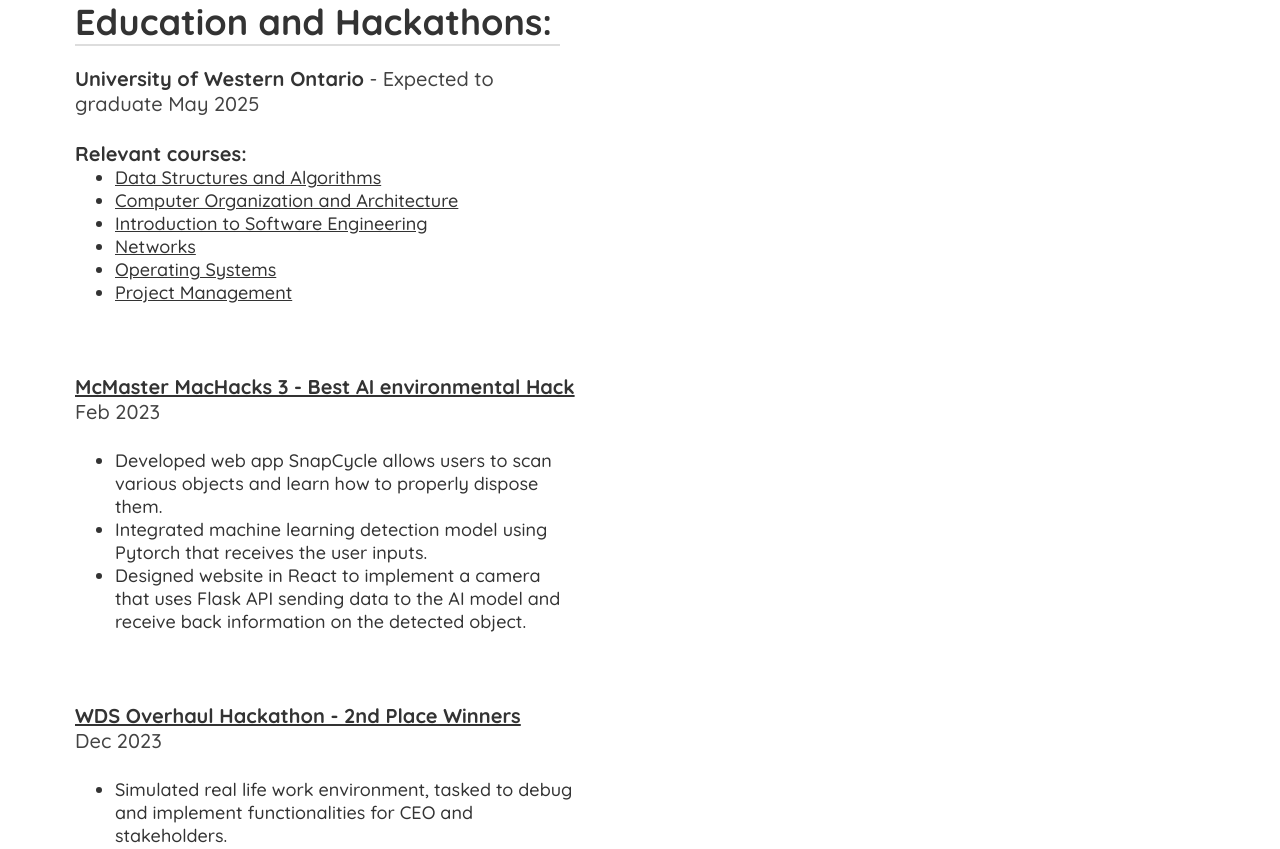
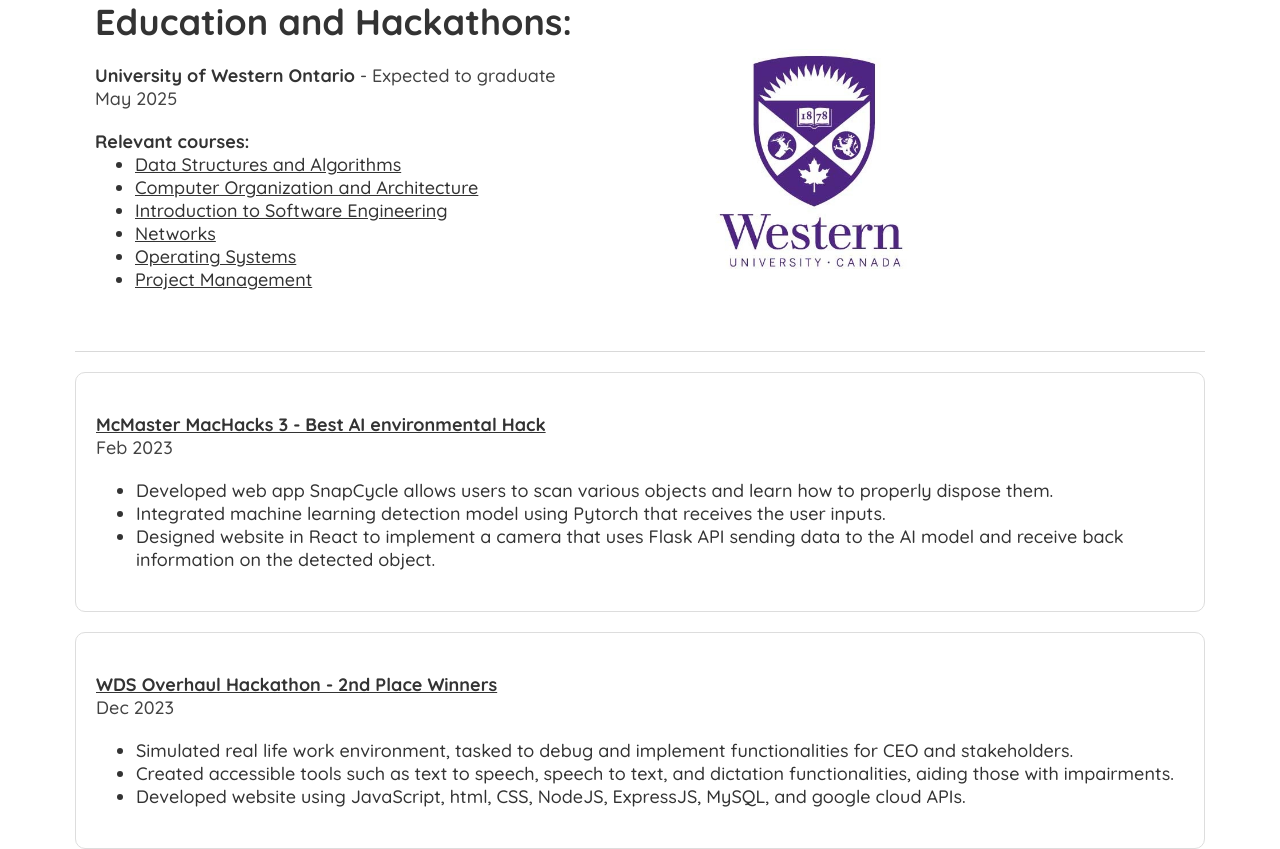
Before and after one commit to gabe310/gabe310.github.io, a React (Create React App) app: page / in a window 1280 px wide. Shown: the part 740-1589 px from the top of the page. Built offline with nearby package versions, Linux system fonts and the light colour scheme.

Commit message:
updated education and hackathon

```diff
--- a/src/pages/Home.jsx
+++ b/src/pages/Home.jsx
@@ -5,6 +5,7 @@
 import '../styles/home/PanelTwo.css'
 import quotesData from '../db/dataquote.json'
 import '../styles/home/PanelThree.css'
+import western from '../assets/home/western-image.jpeg'
 
 const Home = () => {
     return (
@@ -12,6 +13,7 @@
             <PanelOne/>
             <PanelTwo/>
             <PanelThree/>
+            <PanelFour/>
 
         </div>
     );
@@ -90,8 +92,15 @@
 
 const PanelThree = () => {
 
+    const handleClick = (url) => {
+        // Handle click action for the given URL
+        window.open(url, '_blank'); // Redirect to the desired link
+    };
+
     return(
         <div className='PanelThree'>
+            <div className='EducationContainer'>
+                <div className='EducationSection'>
                     <div className='Title' id='PanelThreeTitle'>
                         Education and Hackathons:
                     </div>
@@ -109,7 +118,17 @@
                             <li><a href='https://www.csd.uwo.ca/misc/outlines/2023-Winter/CS3377-b.pdf' target="_blank">Project Management</a></li>
                         </ul>
                     </div>
+                </div>
 
+                <div className='PanelThreeImageContainer'>
+                    <img src={western} alt='' className='PanelThreeImage'/>
+                </div>
+            </div>
+
+
+
+            <div className='PanelThreeContainer'>
+                <div className='SubtextBox' onClick={() => handleClick('https://devpost.com/software/snapcycle-hyx3qv')}>
                     <div className='Subtext' id='PanelThreeSubtext'>
                         <b><a href='https://devpost.com/software/snapcycle-hyx3qv' target="_blank">McMaster MacHacks 3 - Best AI environmental Hack</a></b> <br /> Feb 2023
                     </div>
@@ -122,6 +141,9 @@
                         </ul>
                     </div>
 
+                </div>
+
+                <div className='SubtextBox' onClick={() => handleClick('https://devpost.com/software/inklink-qs6b1v')}>
                     <div className='Subtext' id='PanelThreeSubtext'>
                         <b><a href='https://devpost.com/software/inklink-qs6b1v' target="_blank">WDS Overhaul Hackathon - 2nd Place Winners</a></b> <br />Dec 2023
                     </div>
@@ -132,11 +154,16 @@
                             <li>Developed website using JavaScript, html, CSS, NodeJS, ExpressJS, MySQL, and google cloud APIs.</li>
                         </ul>
                     </div>
+                </div>
+            </div>
+        </div>
+    );
+}
 
-
-            <div className='PanelThreeImageContainer'>
-            </div>
-
+const PanelFour = () => {
+    return(
+        <div>
+            test
         </div>
     );
 }
--- a/src/styles/home/PanelThree.css
+++ b/src/styles/home/PanelThree.css
@@ -1,40 +1,68 @@
 .PanelThree {
     max-width: 1250px;
-
     padding: 50px 75px;
     margin: 0 auto;
-
     display: flex;
-    flex-direction: column;
+    flex-wrap: wrap; /* Ensure flex items wrap to the next line if necessary */
+    justify-content: center; /* Center horizontally */
+    align-items: center; /* Center vertically */
 }
 
-#PanelThreeTitle {
+.EducationContainer {
+    width: 100%; /* Set the width to 100% to fill the width of the page */
+    padding: 0 20px; /* Add padding to the sides */
     display: flex;
-    justify-content: space-between;
-    align-items: flex-end;
-    max-width: 485px;
-
-    border-bottom: solid 2px #ddd;
+    flex-direction: row; /* Display children in a row */
+    border-bottom: solid 1px #d9d9d9;
 }
 
-#PanelThreeSubtext {
-    font-size: 20px;
-    max-width: 500px;
-    margin-bottom: 5px;
+.EducationSection {
+    max-width: 500px; /* Set the max width for education section */
+    margin-right: 20px; /* Add margin to separate from image container */
+    margin-bottom: 20px; /* Add margin at the bottom */
+    padding-bottom: 20px; /* Add padding at the bottom */
 }
 
-#PanelThreeText {
-    font-size: 18px;
-    max-width: 500px;
-    margin-bottom: 50px;
+.PanelThreeImageContainer {
+    max-width: 220px; /* Adjusted to take up half of the panel width minus some margin */
+    margin-bottom: 20px; /* Add margin at the bottom */
+    flex-shrink: 0; /* Prevent the image container from shrinking */
 }
-#PanelThreeText b {
-    font-size: 20px;
-    max-width: 500px;
-    margin-bottom: 50px;
+
+.PanelThreeImage {
+    margin-top: 50px;
+    max-width: 400px;
+    height: auto;
 }
 
 .PanelThreeContainer {
     display: flex;
-    position: relative;
+    flex-direction: column; /* Display in columns */
+    margin-top: 20px; /* Add margin at the top */
 }
+
+.SubtextBox {
+    border: 1px solid #ddd; /* Add border around the container */
+    padding: 20px; /* Add padding inside the container */
+    margin-bottom: 20px; /* Add margin at the bottom */
+    transition: transform 0.3s ease, box-shadow 0.3s ease, border-radius 0.3s ease; /* Add transition for transform, box-shadow, and border-radius */
+    border-radius: 10px; /* Round the corners of the border */
+    box-shadow: 0 0 10px rgba(0, 0, 0, 0); /* Add initial box shadow */
+    cursor: pointer;
+}
+
+.SubtextBox:hover {
+    transform: scale(1.05); /* Scale the box slightly when hovered over */
+    box-shadow: 0 0 10px rgba(0, 0, 0, 0.3); /* Add box shadow when hovered over */
+    border-radius: 20px; /* Round the corners more when hovered over */
+}
+
+
+
+
+/* Media Query for smaller screens */
+@media (max-width: 907px) {
+    .PanelThreeImageContainer {
+        display: none; /* Hide the image container on smaller screens */
+    }
+}
```
Also changed, not shown: src/assets/home/western-image.jpeg (added). Lines whose indentation alone changed are shown as unchanged.
